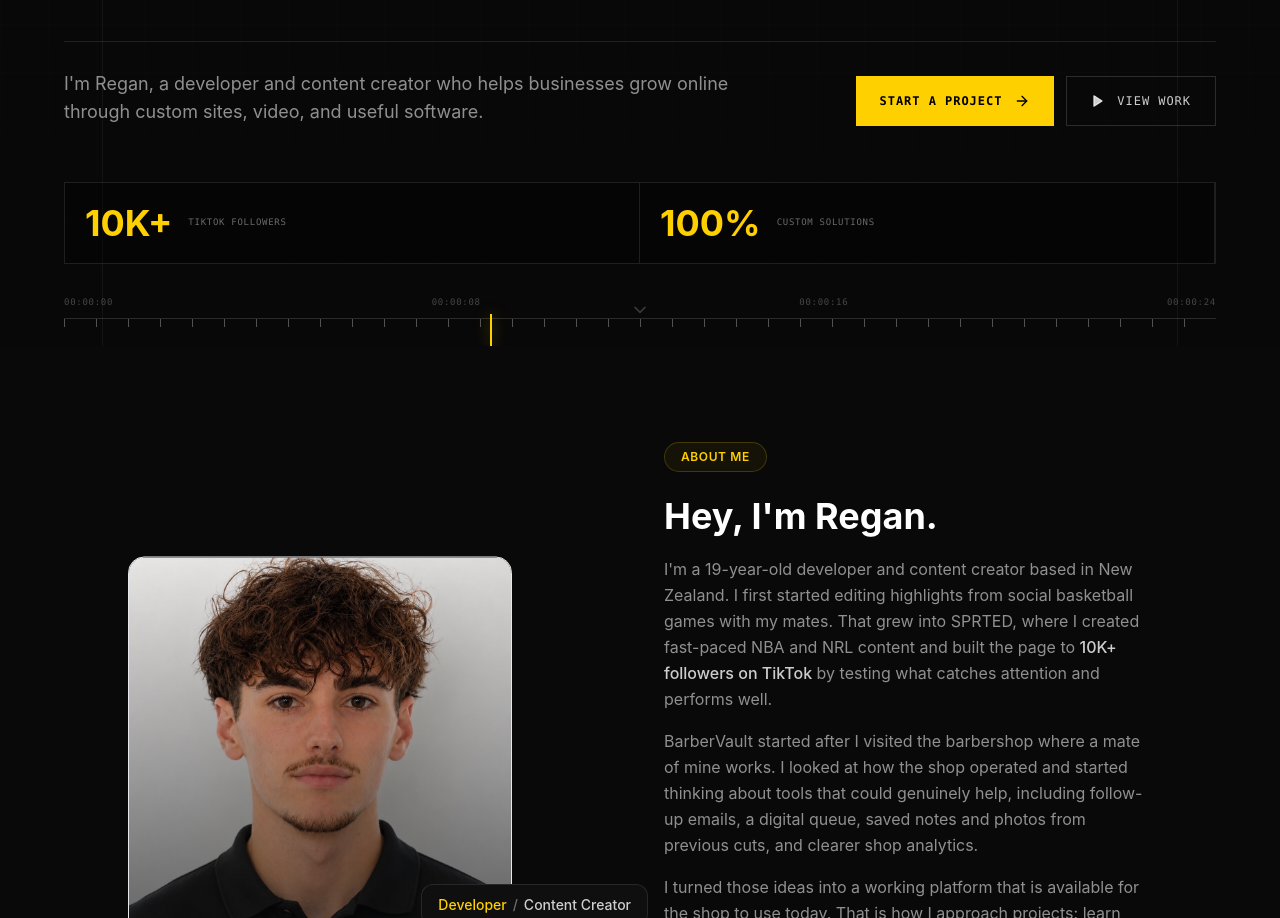
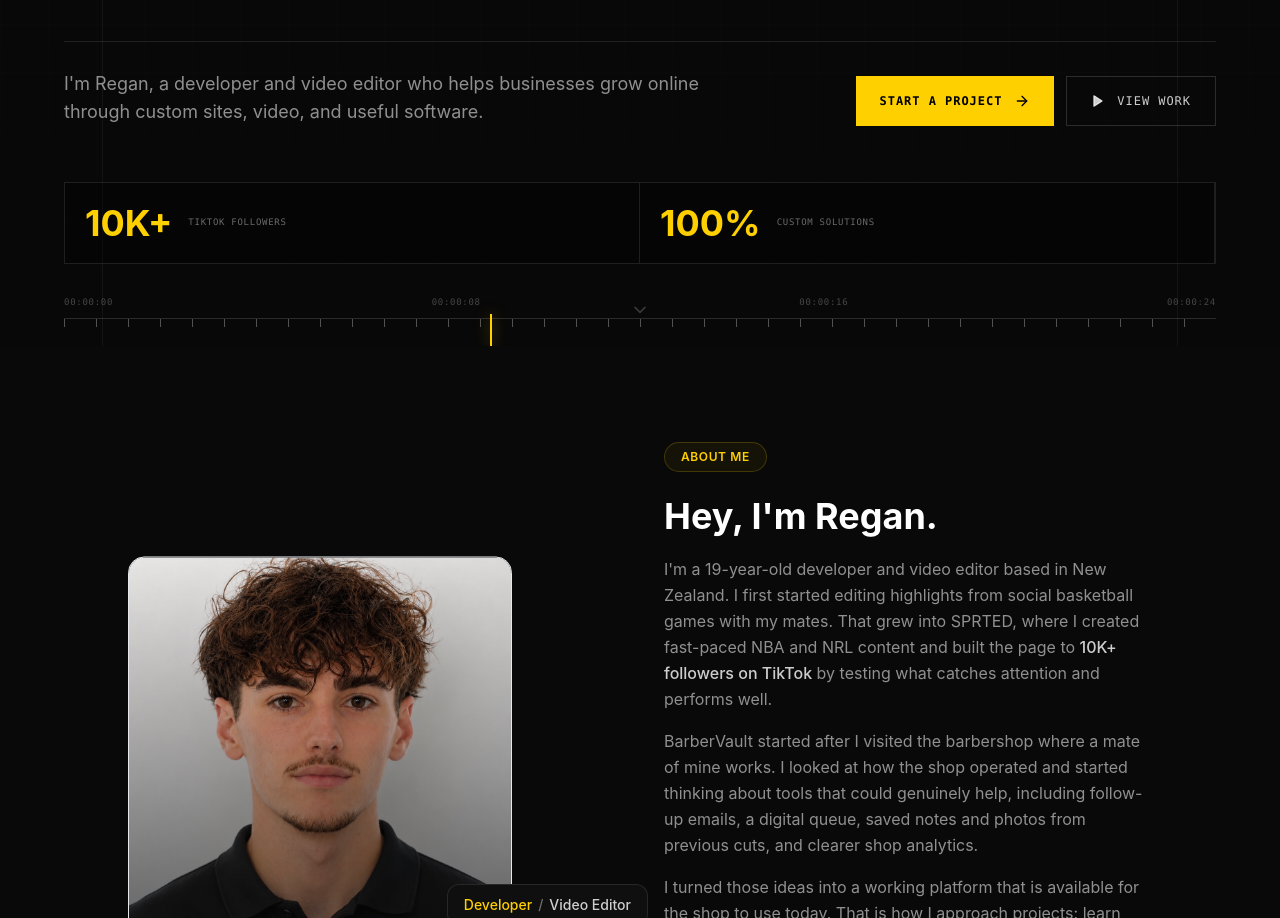
Before and after one commit to Regan-06/Regan-portfolio, a Next.js app in the folder Regan-portfolio/: page / in a window 1280 px wide. Shown: the part 552-1470 px from the top of the page. Built offline with nearby package versions, Linux system fonts and the light colour scheme.

Commit message:
Replace content creator with video editor

```diff
--- a/Regan-portfolio/src/components/About.tsx
+++ b/Regan-portfolio/src/components/About.tsx
@@ -41,7 +41,7 @@ export default function About() {
             >
               <span className="text-[#FFD000]">Developer</span>
               <span className="text-white/40 mx-1.5">/</span>
-              <span className="text-white/80">Content Creator</span>
+              <span className="text-white/80">Video Editor</span>
             </motion.div>
           </motion.div>
 
@@ -61,7 +61,7 @@ export default function About() {
 
             <div className="space-y-4 text-white/55 text-base leading-relaxed">
               <p>
-                I&apos;m a 19-year-old developer and content creator based in
+                I&apos;m a 19-year-old developer and video editor based in
                 New Zealand. I first started editing highlights from social
                 basketball games with my mates. That grew into SPRTED, where I
                 created fast-paced NBA and NRL content and built the page to{" "}
--- a/Regan-portfolio/src/components/Hero.tsx
+++ b/Regan-portfolio/src/components/Hero.tsx
@@ -44,7 +44,7 @@ export default function Hero() {
             {...fadeUp(0.35)}
             className="max-w-2xl text-base md:text-lg text-white/55 leading-relaxed"
           >
-            I&apos;m Regan, a developer and content creator who helps businesses
+            I&apos;m Regan, a developer and video editor who helps businesses
             grow online through custom sites, video, and useful software.
           </motion.p>
 
```
Also changed, not shown: 1 other file (tests, documents, lock files or other folders).
